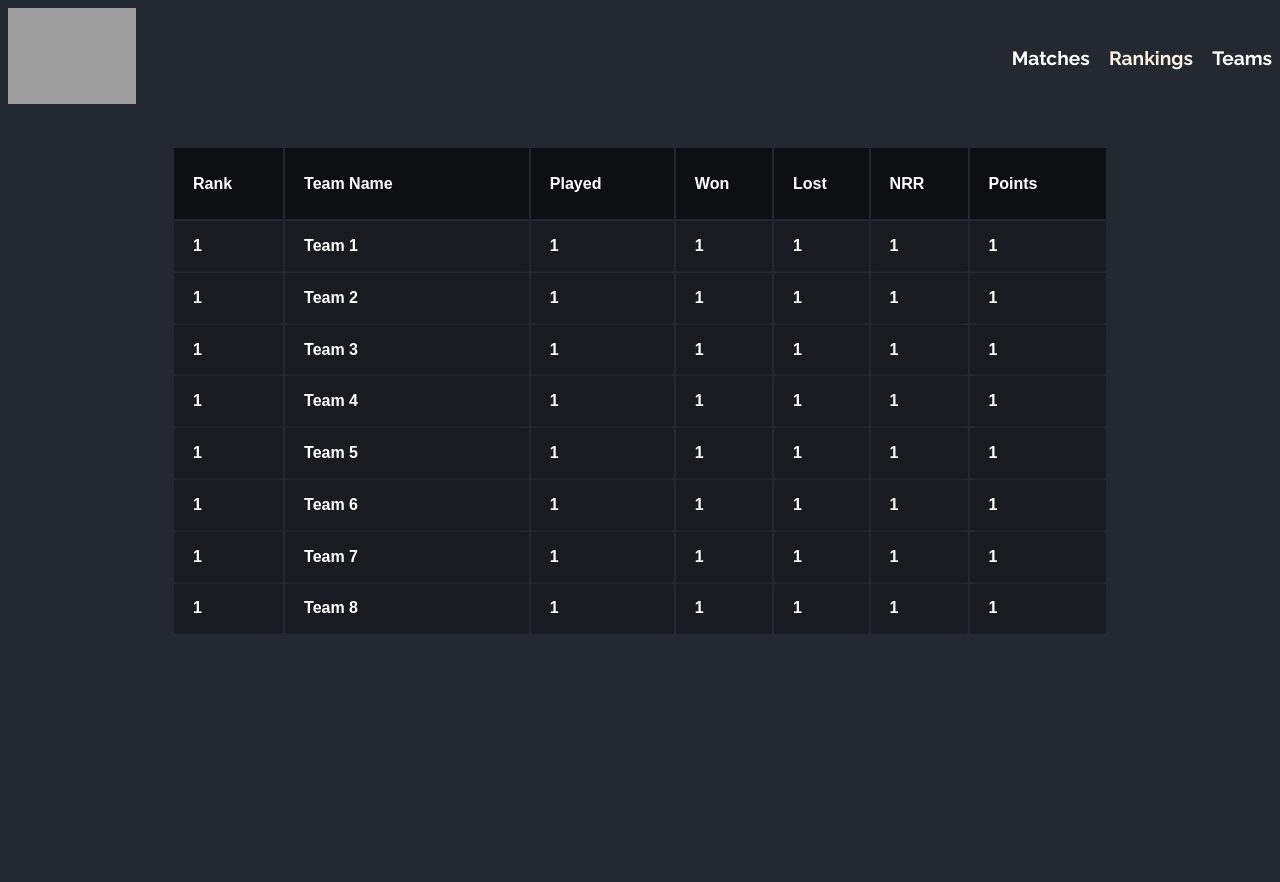
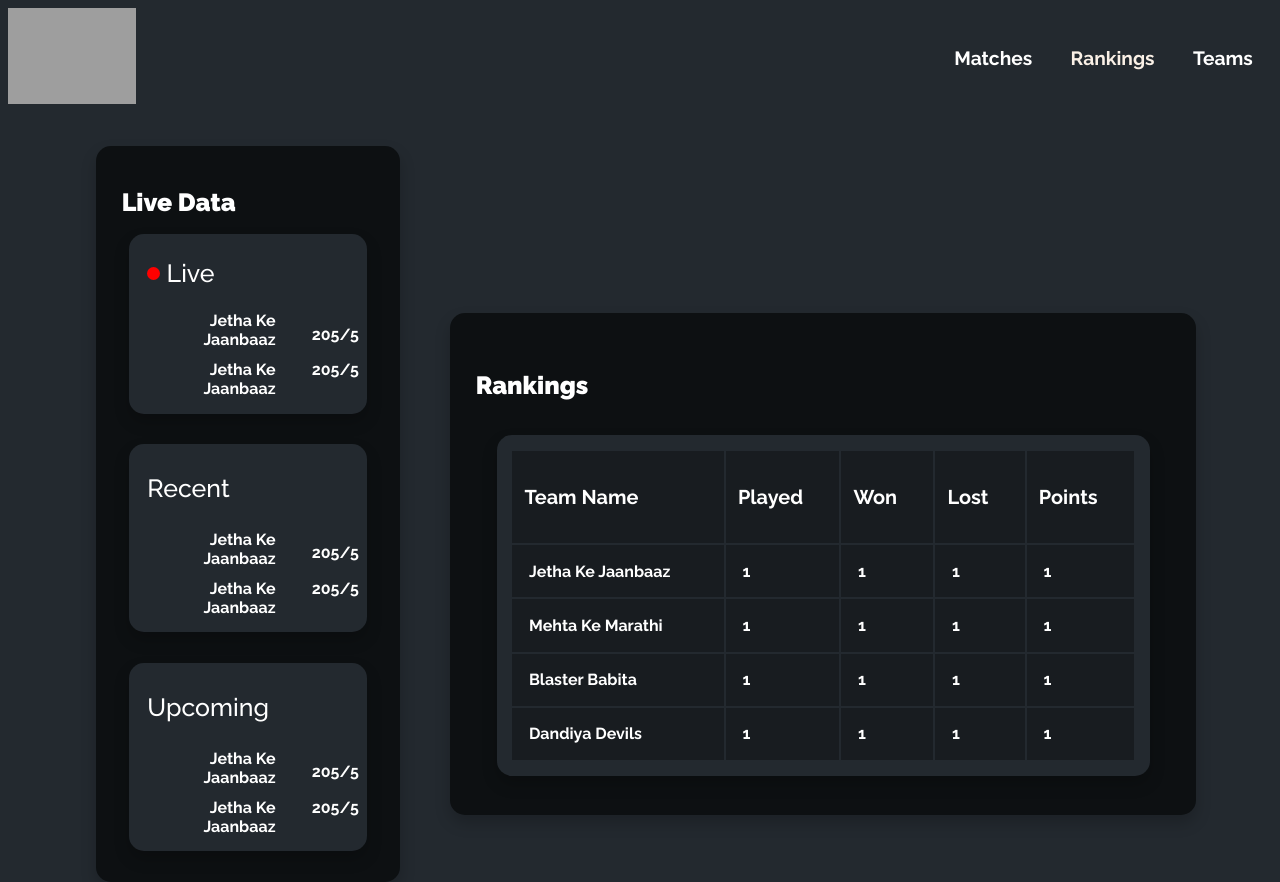
Before and after one commit to arhaanb/GPL, a Vue app: page /rankings in a window 1280 px wide. Before the commit the page ends 800 px from the top, so only its background shows below. Built offline with nearby package versions, Linux system fonts and the light colour scheme; grey boxes are pictures that could not be loaded.

Commit message:
add rules

```diff
--- a/src/App.vue
+++ b/src/App.vue
@@ -95,12 +95,14 @@ br {
   align-items: center;
   padding: 0;
   margin-top: 0em;
+
 }
 
 #nav .right a {
   margin-left: 1em;
   text-decoration: none;
   font-size: 1.2em;
+  margin-right: 1em;
 }
 
 #nav a {
--- a/src/views/About.vue
+++ b/src/views/About.vue
@@ -6,6 +6,7 @@
           <b>August 1</b>
         </h1>
         <table>
+          <tbody>
           <tr>
             <th>Team 1 vs Team 2</th>
             <th>8:00 PM</th>
@@ -14,6 +15,7 @@
           <th>Team 1 vs Team 2</th>
           <th>8:00 PM</th>
           <th>Match 1</th>
+          </tbody>
         </table>
       </div>
     </div>
@@ -23,6 +25,7 @@
           <b>August 1</b>
         </h1>
         <table>
+          <tbody>
           <tr>
             <th>Team 1 vs Team 2</th>
             <th>8:00 PM</th>
@@ -31,6 +34,7 @@
           <th>Team 1 vs Team 2</th>
           <th>8:00 PM</th>
           <th>Match 1</th>
+          </tbody>
         </table>
       </div>
     </div>
@@ -40,6 +44,7 @@
           <b>August 1</b>
         </h1>
         <table>
+          <tbody>
           <tr>
             <th>Team 1 vs Team 2</th>
             <th>8:00 PM</th>
@@ -48,6 +53,7 @@
           <th>Team 1 vs Team 2</th>
           <th>8:00 PM</th>
           <th>Match 1</th>
+        </tbody>
         </table>
       </div>
     </div>
@@ -57,6 +63,7 @@
           <b>August 1</b>
         </h1>
         <table>
+          <tbody>
           <tr>
             <th>Team 1 vs Team 2</th>
             <th>8:00 PM</th>
@@ -65,6 +72,7 @@
           <th>Team 1 vs Team 2</th>
           <th>8:00 PM</th>
           <th>Match 1</th>
+          </tbody>
         </table>
       </div>
     </div>
@@ -115,6 +123,11 @@ td {
 .br {
   padding-left: 200%;
 }
+tbody>th>:nth-child(2){
+  width: 5%;
+  padding: 2ex;
+
+}
 
 @media (max-width: 500px) {
   h2 {
--- a/src/views/Home.vue
+++ b/src/views/Home.vue
@@ -42,12 +42,47 @@
    font-size: 1.3em;
 }
 .button{
-  color: aqua;
-  padding: 1%;
+  border: 0;
+  background: none;
+  display: block;
+
+  border: 1px solid white;
+
+  outline: none;
+  border-radius: 10px;
+  transition: 0.1s;
+  cursor: pointer;
+  height: 38px;
+  font-weight: 600;
+  text-decoration: none;
+  background-color: #0d1012;
+  color: #fff;
+  border: none;
+  transform: translateY(-4px);
+  transition: 0.5s;
+  margin-top: 2%;
+  width: 10%;
+  text-align: center;
+  margin-left: 5%;
+}
+.button:hover{
+   transform: translateY(0px);
+  -webkit-box-shadow: none;
+  -moz-box-shadow: none;
+  box-shadow: none;
+  background-color: #020303;
 }
 .batsmen  {
  margin-left: 55%;
  margin-top: -12.5%;
 }
-
+@media (max-width: 500px) {
+.button{
+     width: 20%;
+  }
+.batsmen  {
+ margin-left: -10%;
+ margin-top: -10%;
+}
+}
 </style>
--- a/src/views/rankings.vue
+++ b/src/views/rankings.vue
@@ -1,177 +1,346 @@
 <template>
-  <div class="table">
-    <table class="container">
+  <div class="container">
+    <div class="left_box">
+      <h1>Live Data</h1>
+        <div class="left_box_inside"> <h2>  <span class="dot"></span> Live</h2>
+        <table>
+          <tr>
+            <th>Jetha Ke Jaanbaaz</th>
+          <td>205/5</td>
+          </tr>
+          <th>Jetha Ke Jaanbaaz</th>
+          <td>205/5</td></tr>
+        </table>
+        </div>
+        <div class="left_box_inside2"> <h3>Recent</h3>
+        <table>
+          <tr>
+            <th>Jetha Ke Jaanbaaz</th>
+          <td>205/5</td>
+          </tr>
+          <th>Jetha Ke Jaanbaaz</th>
+          <td>205/5</td></tr>
+        </table>
+        </div>
+                <div class="left_box_inside2"> <h3>Upcoming</h3>
+        <table >
+          <tr>
+            <th>Jetha Ke Jaanbaaz</th>
+          <td>205/5</td>
+          </tr>
+          <th>Jetha Ke Jaanbaaz</th>
+          <td>205/5</td></tr>
+        </table>
+        </div>
+
+      </div>
+
+     <div class="featured_match"><h4>Rankings</h4>
+     <div class="right_box_inside">
+      <table class="ranking" cellspacing="2" cellpadding="1">
       <thead>
         <tr>
+
           <th>
-            <h1>Rank</h1>
+            <h5>Team Name</h5>
           </th>
           <th>
-            <h1>Team Name</h1>
+            <h5>Played</h5>
           </th>
           <th>
-            <h1>Played</h1>
+            <h5>Won</h5>
           </th>
           <th>
-            <h1>Won</h1>
+            <h5>Lost</h5>
           </th>
-          <th>
-            <h1>Lost</h1>
-          </th>
-          <th>
-            <h1>NRR</h1>
-          </th>
-          <th>
-            <h1>Points</h1>
+            <th>
+            <h5>Points</h5>
           </th>
         </tr>
       </thead>
       <tbody>
         <tr>
-          <td>1</td>
-          <td>Team 1</td>
+
+          <td>Jetha Ke Jaanbaaz</td>
 
           <td>1</td>
           <td>1</td>
           <td>1</td>
           <td>1</td>
-          <td>1</td>
+
         </tr>
         <tr>
-          <td>1</td>
-          <td>Team 2</td>
+
+          <td>Mehta Ke Marathi</td>
           <td>1</td>
           <td>1</td>
           <td>1</td>
           <td>1</td>
+
+        </tr>
+        <tr>
+
+          <td>Blaster Babita</td>
+          <td>1</td>
+          <td>1</td>
+          <td>1</td>
+
           <td>1</td>
         </tr>
         <tr>
-          <td>1</td>
-          <td>Team 3</td>
+
+          <td>Dandiya Devils</td>
           <td>1</td>
           <td>1</td>
           <td>1</td>
           <td>1</td>
-          <td>1</td>
+
         </tr>
-        <tr>
-          <td>1</td>
-          <td>Team 4</td>
-          <td>1</td>
-          <td>1</td>
-          <td>1</td>
-          <td>1</td>
-          <td>1</td>
-        </tr>
-        <tr>
-          <td>1</td>
-          <td>Team 5</td>
-          <td>1</td>
-          <td>1</td>
-          <td>1</td>
-          <td>1</td>
-          <td>1</td>
-        </tr>
-        <tr>
-          <td>1</td>
-          <td>Team 6</td>
-          <td>1</td>
-          <td>1</td>
-          <td>1</td>
-          <td>1</td>
-          <td>1</td>
-        </tr>
-        <tr>
-          <td>1</td>
-          <td>Team 7</td>
-          <td>1</td>
-          <td>1</td>
-          <td>1</td>
-          <td>1</td>
-          <td>1</td>
-        </tr>
-        <tr>
-          <td>1</td>
-          <td>Team 8</td>
-          <td>1</td>
-          <td>1</td>
-          <td>1</td>
-          <td>1</td>
-          <td>1</td>
-        </tr>
+
       </tbody>
     </table>
+     </div>
+     </div>
   </div>
 </template>
 <style scoped>
-.container th h1 {
-  font-family: europa, sans-serif;
+.left_box {
+    box-shadow: 0 8px 16px 0 rgba(0, 0, 0, 0.2);
+  transition: 0.3s;
+  width: 20%;
+  border-radius: 15px;
+  background: #0d1012;
+  margin-bottom: 2%;
+  margin-top: 3%;
+  padding: 2%;
+  margin-left: 7%;
+  color: white;
+        font-family: 'Raleway', sans-serif;
   font-style: normal;
-  font-weight: 550;
-  font-size: 1em;
-  text-align: left;
+}
+
+.left_box h1{
+    font-family: 'Raleway', sans-serif;
+  font-style: normal;
+  font-weight: 900;
+  font-size: 3ex;
+
+}
+.left_box_inside{
+      box-shadow: 0 8px 16px 0 rgba(0, 0, 0, 0.2);
+  transition: 0.3s;
+  width: 90%;
+  border-radius: 15px;
+  background: #23292f;
+  margin-bottom: 2%;
+  margin-top: 3%;
+  padding: 2%;
+  margin-left: 3%;
+  color: white;
+}
+.left_box_inside h2{
+   margin-left: 1ex;
+}
+.left_box_inside2 h3{
+   margin-left: 1ex;
+}
+
+.dot {
+  height: 13px;
+  width: 13px;
+  background-color: red;
+  border-radius: 50%;
+  display: inline-block;
+  margin-bottom: 0.1em;
+}
+.left_box_inside th{
+   padding-left: 1ex;
+  padding-top: 0ex;
+  padding-bottom: 1ex;
+
+  text-align: right;
+}
+.left_box_inside td{
+  padding-left: 4ex;
+}
+.left_box_inside2{
+      box-shadow: 0 8px 16px 0 rgba(0, 0, 0, 0.2);
+  transition: 0.3s;
+  width: 90%;
+  border-radius: 15px;
+  background: #23292f;
+  margin-bottom: 2%;
+  margin-top: 12%;
+  padding: 2%;
+  margin-left: 3%;
   color: white;
 }
 
-.container td {
-  font-family: europa, sans-serif;
+.left_box_inside2 th{
+   padding-left: 1ex;
+  padding-top: 0ex;
+  padding-bottom: 1ex;
+
+  text-align: right;
+}
+.left_box_inside2 td{
+  padding-left: 4ex;
+}
+h3 {
+      font-family: 'Raleway', sans-serif;
   font-style: normal;
-  font-weight: 550;
-  font-size: 1em;
-  -webkit-box-shadow: 0 2px 2px -2px #0e1119;
-  -moz-box-shadow: 0 2px 2px -2px #0e1119;
-  box-shadow: 0 2px 2px -2px #0e1119;
+  font-weight: 500;
+  font-size: 3ex;
+}
+h2 {
+      font-family: 'Raleway', sans-serif;
+  font-style: normal;
+  font-weight: 500;
+  font-size: 3ex;
+}
+.featured_match{
+      box-shadow: 0 8px 16px 0 rgba(0, 0, 0, 0.2);
+  transition: 0.3s;
+  width: 55%;
+  border-radius: 15px;
+  background: #0d1012;
+  margin-bottom: 2%;
+  margin-top: -47%;
+  padding: 2%;
+  margin-left: 35%;
+  color: white;
+  font-family: 'Raleway', sans-serif;
+  font-style: normal;
+}
+h4{
+  font-weight: 900;
+  font-size: 3ex;
+}
+.right_box_inside{
+      box-shadow: 0 8px 16px 0 rgba(0, 0, 0, 0.2);
+  transition: 0.3s;
+  width: 90%;
+  border-radius: 15px;
+  background: #23292f;
+  margin-bottom: 2%;
+  margin-top: 5%;
+  padding: 2%;
+  margin-left: 3%;
   color: white;
 }
+.right_box_inside th{
+  font-weight: 600;
+  font-size: 1.5em;
+  padding-left: 0.5em;
+  width: 5%;
+  text-align: left;
+  height: 10%;
+  background-color: #181c20;
 
-.container {
-  text-align: left;
-  overflow: hidden;
-  width: 80%;
-  margin: 0 auto;
-  display: table;
-  padding: 3%;
+}
+.right_box_inside td {
+  background-color: #181c20;
+
+}
+tbody>tr>:nth-child(1){
+  width: 15%;
+  padding: 2ex;
+}
+tbody>tr>:nth-child(2){
+  width: 5%;
+  padding: 2ex;
+
+}
+tbody>tr>:nth-child(3){
+  width: 5%;
+  padding: 2ex;
+
+}
+tbody>tr>:nth-child(4){
+  width: 5%;
+  padding: 2ex;
+
+}
+tbody>tr>:nth-child(5){
+  width: 5%;
+  padding: 2ex;
+
 }
 
-.container td,
-.container th {
-  padding-bottom: 1.7%;
-  padding-top: 1.7%;
-  padding-left: 2%;
+@media (max-width: 500px) {
+  .left_box {
+    box-shadow: 0 8px 16px 0 rgba(0, 0, 0, 0.2);
+  transition: 0.3s;
+  width: 80%;
+  border-radius: 15px;
+  background: #0d1012;
+  margin-bottom: 2%;
+  margin-top: 3%;
+  padding: 2%;
+  margin-left: 8%;
+  color: white;
+        font-family: 'Raleway', sans-serif;
+  font-style: normal;
 }
+.featured_match{
 
-/* Background-color of the odd rows */
-.container tr:nth-child(odd) {
+  width: 80%;
+
+  margin-bottom: 2%;
+  margin-top: 8%;
+  padding: 2%;
+  margin-left: 8%;
+
+}
+.right_box_inside{
+      box-shadow: 0 8px 16px 0 rgba(0, 0, 0, 0.2);
+  transition: 0.3s;
+  width: 90%;
+  border-radius: 15px;
+  background: #23292f;
+  margin-bottom: 2%;
+  margin-top: 5%;
+  padding: 2%;
+  margin-left: 3%;
+  color: white;
+}
+.right_box_inside th{
+  font-weight: 600;
+  font-size: 1.5em;
+  padding-left: 0.5em;
+  width: 5%;
+  text-align: left;
+  height: 10%;
   background-color: #181c20;
+
 }
+.right_box_inside td {
+  background-color: #181c20;
 
-/* Background-color of the even rows */
-.container tr:nth-child(even) {
-  background-color: #181c20;
 }
+tbody>tr>:nth-child(1){
+  width: 15%;
+  padding: 2ex;
+}
+tbody>tr>:nth-child(2){
+  width: 2%;
+  padding: 2ex;
 
-.container th {
-  background-color: #0d1012;
 }
+tbody>tr>:nth-child(3){
+  width: 5%;
+  padding: 2ex;
 
-.container tr:hover {
-  background-color: #0d1012;
 }
+tbody>tr>:nth-child(4){
+  width: 5%;
+  padding: 2ex;
 
-@media screen and (max-width: 500px) {
-  .container td,
-  .container th {
-    padding-bottom: 3%;
-    padding-top: 3%;
-  }
-  .container {
-    text-align: center;
-    overflow: hidden;
-    width: 100%;
-    margin: 50px auto;
-    display: table;
-    padding: 3%;
-  }
+}
+tbody>tr>:nth-child(5){
+  width: 5%;
+  padding: 2ex;
+
+}
 }
 </style>
--- /dev/null
+++ b/src/views/rankings2.vue
@@ -0,0 +1,177 @@
+<template>
+  <div class="table">
+    <table class="container">
+      <thead>
+        <tr>
+          <th>
+            <h1>Rank</h1>
+          </th>
+          <th>
+            <h1>Team Name</h1>
+          </th>
+          <th>
+            <h1>Played</h1>
+          </th>
+          <th>
+            <h1>Won</h1>
+          </th>
+          <th>
+            <h1>Lost</h1>
+          </th>
+          <th>
+            <h1>NRR</h1>
+          </th>
+          <th>
+            <h1>Points</h1>
+          </th>
+        </tr>
+      </thead>
+      <tbody>
+        <tr>
+          <td>1</td>
+          <td>Jetha Ke Jaanbaaz</td>
+
+          <td>1</td>
+          <td>1</td>
+          <td>1</td>
+          <td>1</td>
+          <td>1</td>
+        </tr>
+        <tr>
+          <td>1</td>
+          <td>Team 2</td>
+          <td>1</td>
+          <td>1</td>
+          <td>1</td>
+          <td>1</td>
+          <td>1</td>
+        </tr>
+        <tr>
+          <td>1</td>
+          <td>Team 3</td>
+          <td>1</td>
+          <td>1</td>
+          <td>1</td>
+          <td>1</td>
+          <td>1</td>
+        </tr>
+        <tr>
+          <td>1</td>
+          <td>Team 4</td>
+          <td>1</td>
+          <td>1</td>
+          <td>1</td>
+          <td>1</td>
+          <td>1</td>
+        </tr>
+        <tr>
+          <td>1</td>
+          <td>Team 5</td>
+          <td>1</td>
+          <td>1</td>
+          <td>1</td>
+          <td>1</td>
+          <td>1</td>
+        </tr>
+        <tr>
+          <td>1</td>
+          <td>Team 6</td>
+          <td>1</td>
+          <td>1</td>
+          <td>1</td>
+          <td>1</td>
+          <td>1</td>
+        </tr>
+        <tr>
+          <td>1</td>
+          <td>Team 7</td>
+          <td>1</td>
+          <td>1</td>
+          <td>1</td>
+          <td>1</td>
+          <td>1</td>
+        </tr>
+        <tr>
+          <td>1</td>
+          <td>Team 8</td>
+          <td>1</td>
+          <td>1</td>
+          <td>1</td>
+          <td>1</td>
+          <td>1</td>
+        </tr>
+      </tbody>
+    </table>
+  </div>
+</template>
+<style scoped>
+.container th h1 {
+  font-family: europa, sans-serif;
+  font-style: normal;
+  font-weight: 550;
+  font-size: 1em;
+  text-align: left;
+  color: white;
+}
+
+.container td {
+  font-family: europa, sans-serif;
+  font-style: normal;
+  font-weight: 550;
+  font-size: 1em;
+  -webkit-box-shadow: 0 2px 2px -2px #0e1119;
+  -moz-box-shadow: 0 2px 2px -2px #0e1119;
+  box-shadow: 0 2px 2px -2px #0e1119;
+  color: white;
+}
+
+.container {
+  text-align: left;
+  overflow: hidden;
+  width: 80%;
+  margin: 0 auto;
+  display: table;
+  padding: 3%;
+}
+
+.container td,
+.container th {
+  padding-bottom: 1.7%;
+  padding-top: 1.7%;
+  padding-left: 2%;
+}
+
+/* Background-color of the odd rows */
+.container tr:nth-child(odd) {
+  background-color: #181c20;
+}
+
+/* Background-color of the even rows */
+.container tr:nth-child(even) {
+  background-color: #181c20;
+}
+
+.container th {
+  background-color: #0d1012;
+}
+
+.container tr:hover {
+  background-color: #0d1012;
+}
+
+@media screen and (max-width: 500px) {
+  .container td,
+  .container th {
+    padding-bottom: 3%;
+    padding-top: 3%;
+  }
+  .container {
+    text-align: center;
+    overflow: hidden;
+    width: 100%;
+    margin: 50px auto;
+    display: table;
+    padding: 3%;
+  }
+}
+</style>
```
